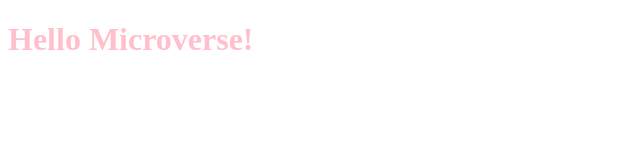
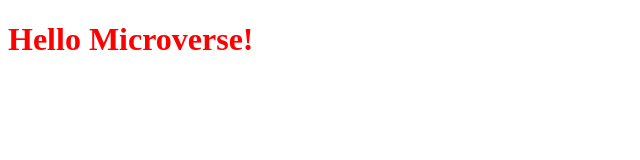
Before and after one commit to mugishasam123/Hello-World, a website: page index.html in a window 1280 px wide. Shown: the whole page, without its empty margins (0-640 px from the left). Drawn offline with Linux system fonts and the light colour scheme.

Commit message:
added color
linters check

```diff
--- a/style.css
+++ b/style.css
@@ -1 +1 @@
-h1 { color: pink; }
+h1 { color: red; }
```
